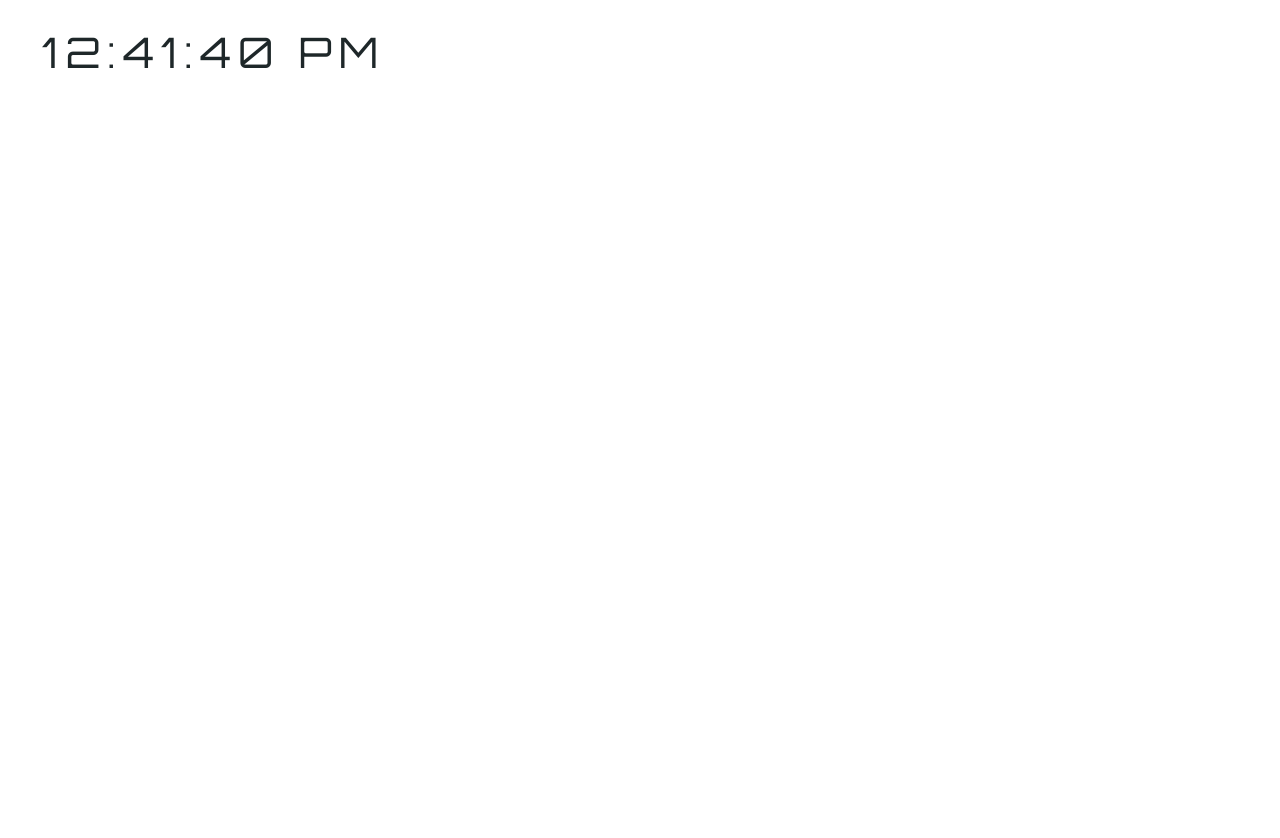
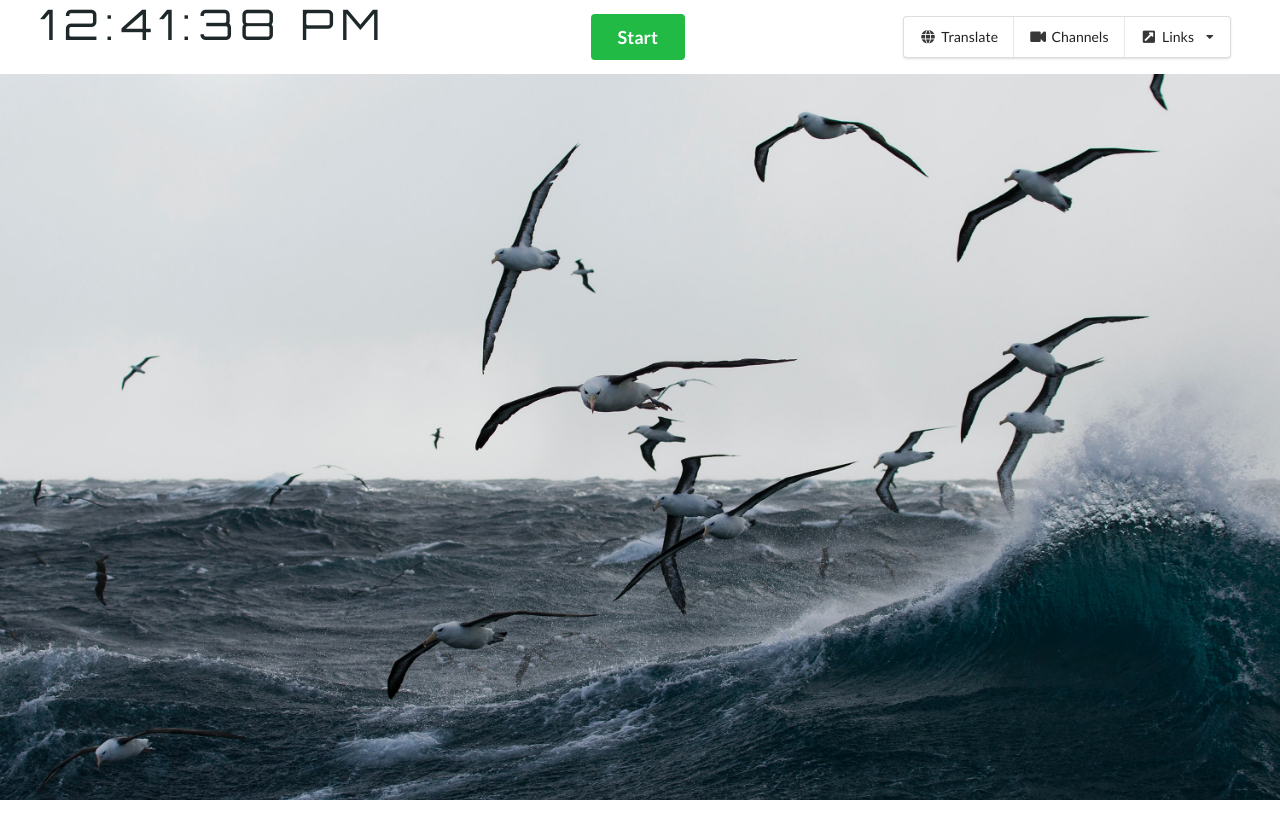
Before and after one commit to JackScorpio/justanotherday, a React (Create React App) app: page / in a window 1280 px wide. Shown: the top 838 px of the page. After the commit the page ends 800 px from the top, so only its background shows below. Built offline with nearby package versions, Linux system fonts and the light colour scheme.

Commit message:
add timer component  and function buttons on main header

```diff
--- a/src/App.css
+++ b/src/App.css
@@ -1,38 +1,127 @@
+body {
+  /* background: url("https://source.unsplash.com/user/martberrios") no-repeat
+    center center fixed; */
+  background: url(./bg.jpg) no-repeat center center fixed;
+  -webkit-background-size: cover;
+  -moz-background-size: cover;
+  -o-background-size: cover;
+  background-size: cover;
+}
 .App {
   text-align: center;
 }
 
-.App-logo {
-  height: 40vmin;
-  pointer-events: none;
+h1 {
+  font-size: 22px;
+  color: brown;
+  font-family: -apple-system, BlinkMacSystemFont, "Segoe UI", Roboto, Oxygen,
+    Ubuntu, Cantarell, "Open Sans", "Helvetica Neue", sans-serif;
+  /* margin-top: 50px;
+  margin-bottom: 50px; */
+  /* padding-top: 30px;
+  padding-bottom: 30px; */
 }
 
-@media (prefers-reduced-motion: no-preference) {
-  .App-logo {
-    animation: App-logo-spin infinite 20s linear;
-  }
+.flex-container {
+  display: flex;
+  justify-content: center;
+  margin: 20px;
 }
 
-.App-header {
-  background-color: #282c34;
-  min-height: 100vh;
-  display: flex;
-  flex-direction: column;
-  align-items: center;
-  justify-content: center;
-  font-size: calc(10px + 2vmin);
-  color: white;
+li {
+  list-style-type: none;
 }
 
-.App-link {
-  color: #61dafb;
+.card {
+  opacity: 0.8;
 }
 
-@keyframes App-logo-spin {
-  from {
-    transform: rotate(0deg);
-  }
-  to {
-    transform: rotate(360deg);
-  }
+.deleteIcon {
+  position: absolute;
+  right: 0;
 }
+
+.ui.checkbox {
+  font-size: 20px;
+}
+
+.timer {
+  display: inline-flex;
+  margin-right: 10px;
+}
+
+.functionArea {
+  display: inline-flex;
+}
+
+#addTaskInput {
+  margin-right: 20px;
+}
+
+.subTodoList {
+  text-align: left;
+  margin: 5px 50px;
+  font-size: 16px;
+}
+.subTaskUndone {
+  background-color: rgb(236, 252, 252);
+  margin: 3px;
+}
+
+.subTaskDone {
+  background-color: rgb(241, 248, 248);
+  margin: 3px;
+  text-decoration: line-through;
+}
+
+.ui.mini.button {
+  transform: scale(0.7);
+  position: absolute;
+  right: 15px;
+  padding: 0.6em;
+}
+
+#subtasklabel {
+  font-size: 12px;
+  cursor: pointer;
+}
+
+#headerLabel {
+  cursor: pointer;
+}
+
+#subtaskcheckbox {
+  visibility: hidden;
+}
+
+.startContainer {
+  margin-top: auto;
+  margin-bottom: auto;
+}
+
+.taskstatusbar {
+  font-weight: 700;
+}
+
+.headerBar {
+  background-color: rgb(255, 255, 255);
+}
+
+.tasks {
+  margin: 2rem;
+}
+
+.functionArea {
+  justify-content: center;
+  height: 3rem;
+  margin-bottom: 2rem;
+}
+
+.addtaskArea {
+  margin-right: 2rem;
+}
+
+.widgetsContainer {
+  margin-top: auto;
+  margin-bottom: auto;
+}
--- a/src/App.tsx
+++ b/src/App.tsx
@@ -1,5 +1,6 @@
+import "./App.css";
 import React, { useState } from "react";
-
+import Timer from "./Components/Timer";
 import Clock from "./Components/Clock";
 
 function App() {
@@ -8,7 +9,63 @@ function App() {
 
   return (
     <div className='App'>
-      <Clock />
+      <div className='ui stackable three column padded grid headerBar'>
+        <div className='column'>
+          <Clock />
+        </div>
+        <div className='column startContainer'>
+          {!taskInit && (
+            <button
+              className='ui big green button'
+              onClick={() => setTaskInit(true)}
+            >
+              Start
+            </button>
+          )}
+          {taskInit && (
+            <button
+              className='ui big red button'
+              onClick={() => setTaskInit(false)}
+            >
+              End
+            </button>
+          )}
+          {taskInit && (
+            <div className='timer'>
+              <Timer />
+            </div>
+          )}
+        </div>
+        <div className='column widgetsContainer'>
+          <div className='ui compact menu'>
+            <a className='item'>
+              <i className='globe icon'></i>
+              Translate
+            </a>
+            <a className='item'>
+              <i className='video camera icon'></i>
+              Channels
+            </a>
+            <a className='ui pointing dropdown link item'>
+              <i className='external square alternate icon'></i>
+              Links
+              <i className='dropdown icon'></i>
+              <div className='menu'>
+                <div className='item'>
+                  <i className='dropdown icon'></i>
+                  <span className='text'>Categories</span>
+                  <div className='menu'>
+                    <div className='item'>Unread</div>
+                    <div className='item'>Promotions</div>
+                    <div className='item'>Updates</div>
+                  </div>
+                </div>
+                <div className='item'>Archive</div>
+              </div>
+            </a>
+          </div>
+        </div>
+      </div>
     </div>
   );
 }
--- a/src/Components/Clock.css
+++ b/src/Components/Clock.css
@@ -4,5 +4,5 @@
   font-family: Orbitron;
   letter-spacing: 7px;
   align-items: center;
-  margin: 3rem 3rem;
+  /* margin: 3rem 3rem; */
 }
--- /dev/null
+++ b/src/Components/Timer.tsx
@@ -0,0 +1,51 @@
+import React from "react";
+import { useState, useEffect } from "react";
+
+const Timer = () => {
+  let initialMinute = 45;
+  let initialSeconds = 0;
+  const [minutes, setMinutes] = useState(initialMinute);
+  const [seconds, setSeconds] = useState(initialSeconds);
+  useEffect(() => {
+    let myInterval = setInterval(() => {
+      if (seconds > 0) {
+        setSeconds(seconds - 1);
+      }
+      if (seconds === 0) {
+        if (minutes === 0) {
+          clearInterval(myInterval);
+          let notice = new Notification("Time for a break and drink water!", {
+            silent: false,
+            renotify: false,
+            requireInteraction: true,
+          });
+          notice.onclick = function () {
+            window.focus();
+            setMinutes(45);
+          };
+          notice.onclose = function () {
+            setMinutes(45);
+          };
+        } else {
+          setMinutes(minutes - 1);
+          setSeconds(59);
+        }
+      }
+    }, 1000);
+    return () => {
+      clearInterval(myInterval);
+    };
+  });
+
+  return (
+    <div className='message'>
+      {minutes === 0 && seconds === 0 ? null : (
+        <h1>
+          Take a rest in: {minutes}:{seconds < 10 ? `0${seconds}` : seconds}
+        </h1>
+      )}
+    </div>
+  );
+};
+
+export default Timer;
```
Also changed, not shown: src/bg.jpg (added).
